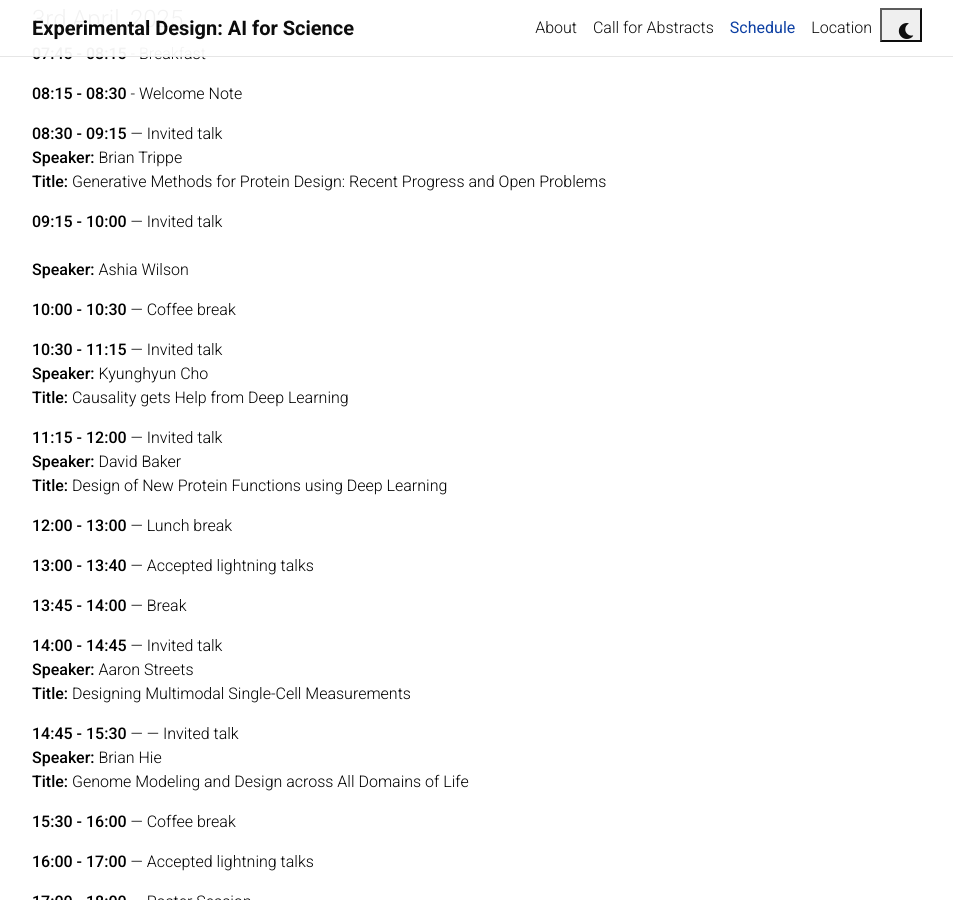
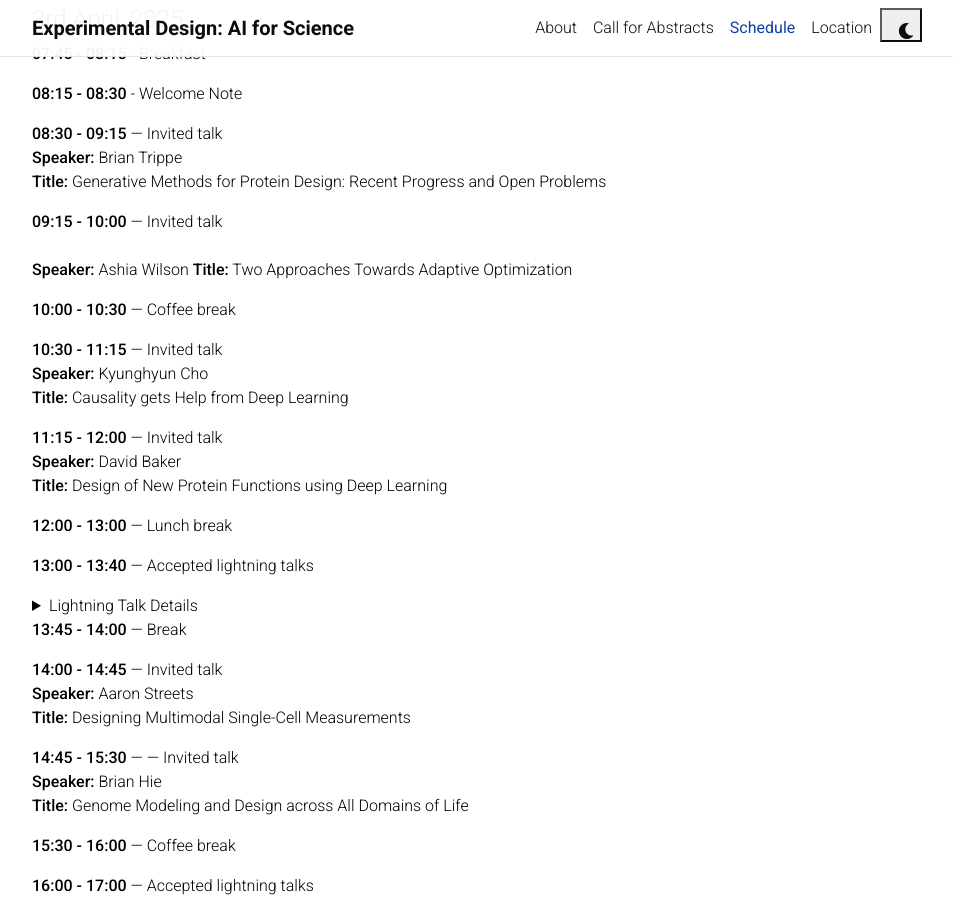
Before and after one commit to edai4science/edai4science.github.io, a Jekyll site: the page built from _pages/schedule.md, in a window 1280 px wide and 900 px high, scrolled down 259 px. Shown: the whole window, without its empty margins (163-1116 px from the left). Built offline with Jekyll 4.4.1, drawn with Linux system fonts in a browser that asks for light colours; comment, search, counter and statistics services are not loaded; a style sheet for code colours, icons or effects is not loaded.

Commit message:
add lightning talks

```diff
--- a/_layouts/workshop.html
+++ b/_layouts/workshop.html
@@ -41,7 +41,7 @@ layout: default
     </div>
 
   <h3>Registration</h3>
-  <p>Registration for the workshop is free but required. Please register <a href="https://docs.google.com/forms/d/e/1FAIpQLSehqSWM3l-Fs6ePrM3q1Z3jzojhvfkYRj2S1PljD7UwqLZrRg/viewform?usp=header">here</a>.</p>
+  <p>Registration for the workshop is currently closed</a>.</p>
 
     <div class="speakers">
       <h2>Confirmed Speakers</h2>
--- a/_pages/schedule.md
+++ b/_pages/schedule.md
@@ -20,6 +20,7 @@ nav_order: 3
 
 **09:15 - 10:00** — Invited talk<br>
                     **Speaker:** Ashia Wilson
+                    **Title:** Two Approaches Towards Adaptive Optimization
 
 **10:00 - 10:30** — Coffee break
 
@@ -34,6 +35,14 @@ nav_order: 3
 **12:00 - 13:00** — Lunch break
 
 **13:00 - 13:40** — Accepted lightning talks
+<details>
+  <summary>Lightning Talk Details</summary>
+  13:00 - 13:10  Preferential Multi-Objective Bayesian Optimization for Drug Discovery by Tai Dang<br>
+  13:10 - 13:20  Diffusion-BBO: Diffusion-Based Inverse Modeling for Online Black-Box Optimization by Dongxia Wu<br>
+  13:20 - 13:30  Diffusion Preference Optimization for Scientific Design by Minkai Xu<br>
+  13:30 - 13:40 Optimizing Adaptive Experiments: A Unified Approach to Regret Minimization and Best-Arm Identification by Chao Qin
+
+</details>
 
 **13:45 - 14:00** — Break
 
```
